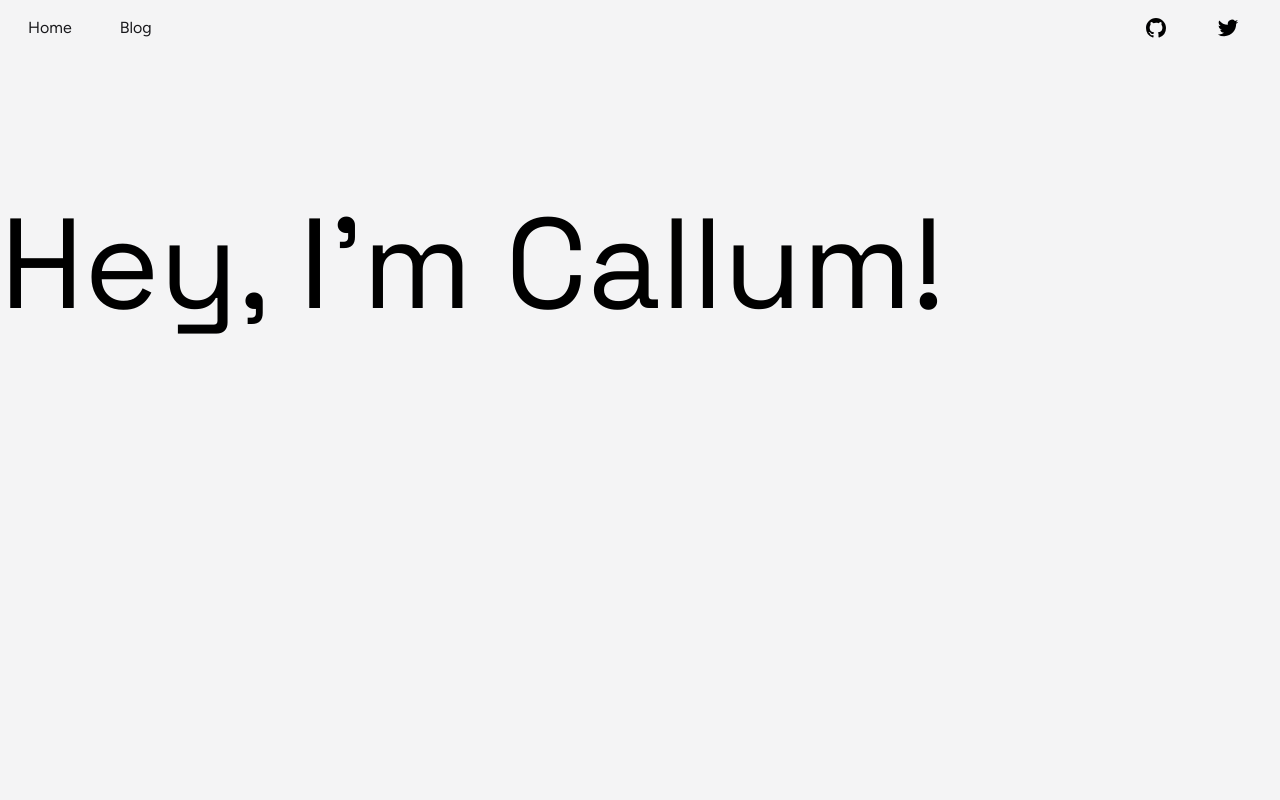
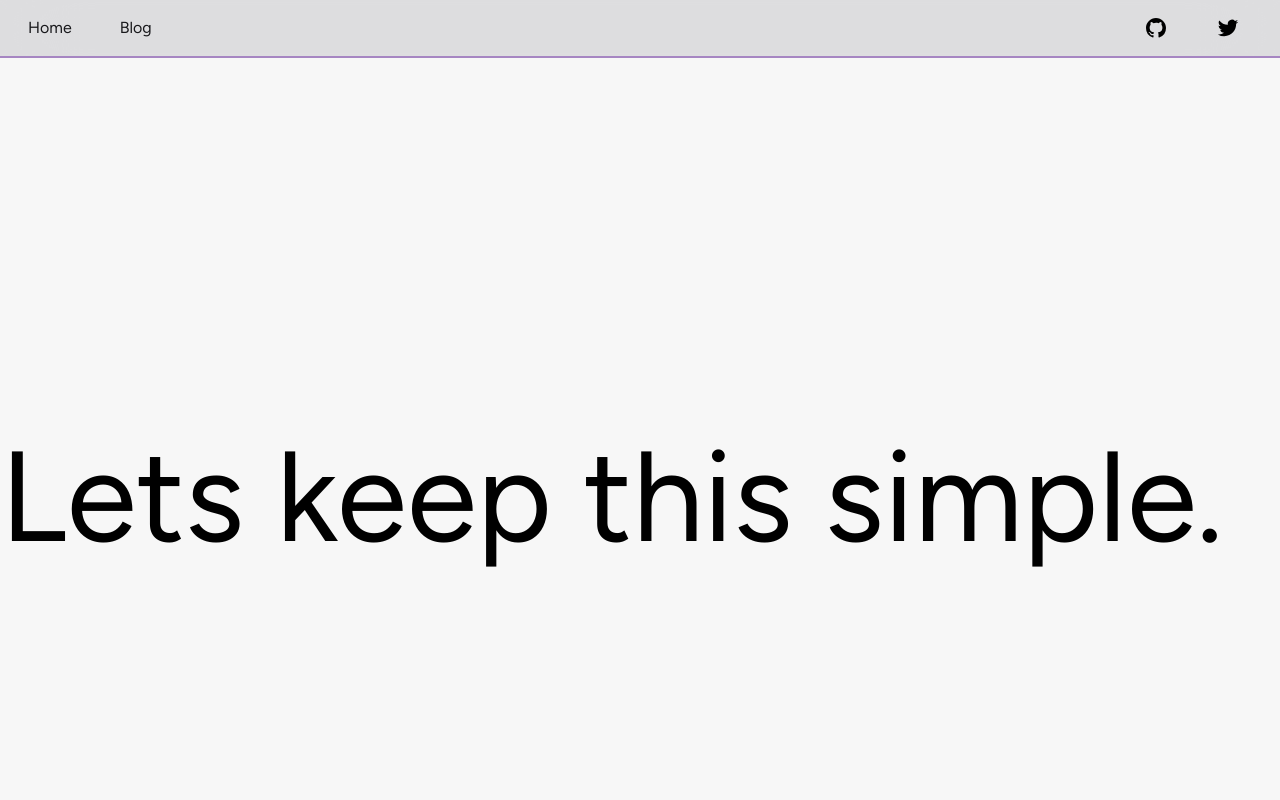
Before and after one commit to Callumk7/personal-blog-portfolio, a Next.js app: page / in a window 1280 px wide. Shown: the top 800 px of the page. Built offline with nearby package versions, Linux system fonts and the light colour scheme.

Commit message:
ongoing work

```diff
--- a/package.json
+++ b/package.json
@@ -21,6 +21,7 @@
 		"drizzle-orm": "^0.26.5",
 		"eslint": "8.40.0",
 		"eslint-config-next": "13.4.2",
+		"framer-motion": "^10.12.16",
 		"gray-matter": "^4.0.3",
 		"next": "13.4.2",
 		"postcss": "8.4.23",
--- a/src/app/blog/[slug]/page.tsx
+++ b/src/app/blog/[slug]/page.tsx
@@ -1,4 +1,3 @@
-import { HeaderGradientBlogPost } from "@/components/navbar/HeaderGradient";
 import { getAllPostFrontmatter, getPostData } from "@/util/posts";
 import Image from "next/image";
 import ReactMarkdown from "react-markdown";
@@ -19,12 +18,6 @@ export default async function BlogPage({ params }: { params: { slug: string } })
 
 	return (
 		<div>
-			<div className="absolute bottom-10 top-0 z-10 w-full">
-				<h1 className="absolute left-16 top-24 z-20 font-grotesk text-3xl font-bold text-zinc-900">
-					{post.title}
-				</h1>
-				<div className="h-full w-full bg-gradient-to-br from-primary to-zinc-100 blur-2xl"></div>
-			</div>
 			<div className="mx-auto mt-80 w-4/5 lg:w-1/2">
 				<div className="flex flex-col space-y-10 pb-20">
 					<Image
--- a/src/app/globals.css
+++ b/src/app/globals.css
@@ -3,16 +3,11 @@
 @tailwind utilities;
 
 :root {
-	--color-primary: var(--light-blue);
-	--color-secondary: var(--cadet-gray);
-	--color-tertiary: var(--paynes-gray);
-	--color-quaternary: var(--beige);
-	--color-quinary: var(--bittersweet);
+	--color-primary: var(--deluge-500);
+	--color-secondary: var(--carnation-500);
+	--color-tertiary: var(--turquoise-500);
 
-	/* Current Colours  */
-	--light-blue: #b8d8d8;
-	--cadet-gray: #7a9e9f;
-	--paynes-gray: #4f6367;
-	--beige: #eef5db;
-	--bittersweet: #fe5f55;
+	--carnation-500: #fc6471;
+	--deluge-500: #7d5ba6;
+	--turquoise-500: ##acfcd9;
 }
--- a/src/app/layout.tsx
+++ b/src/app/layout.tsx
@@ -1,6 +1,6 @@
 import Navigation from "@/components/navbar/Navigation";
 import "./globals.css";
-import { figtree, inter, space_grotesk } from "@/style/fonts";
+import { figtree, inconsolata, inter, karla, space_grotesk } from "@/style/fonts";
 export const metadata = {
 	title: "Callum - develop, design",
 	description: "Building a better web",
@@ -10,9 +10,9 @@ export default function RootLayout({ children }: { children: React.ReactNode })
 	return (
 		<html
 			lang="en"
-			className={`${inter.variable} ${space_grotesk.variable} ${figtree.variable}`}
+			className={`${inter.variable} ${space_grotesk.variable} ${figtree.variable} ${karla.variable} ${inconsolata.variable}`}
 		>
-			<body className="bg-zinc-100">
+			<body className="bg-alto-200 dark:bg-alto-950">
 				<Navigation />
 				<div className="mt-32">{children}</div>
 			</body>
--- a/src/app/page.tsx
+++ b/src/app/page.tsx
@@ -1,11 +1,11 @@
+
 export default function Home() {
 	return (
 		<div>
-			<section>
-				<h1 className="font-grotesk text-title">
-					Hey, I&apos;m Callum!
-				</h1>
+			<section className="h-screen">
+				<h1 className="font-karla absolute top-1/2 text-title">Lets keep this simple.</h1>
 			</section>
+			<section className="h-screen bg-red-300"></section>
 		</div>
 	);
 }
--- a/src/components/navbar/Navigation.tsx
+++ b/src/components/navbar/Navigation.tsx
@@ -9,7 +9,7 @@ export default function Navigation() {
 	];
 
 	return (
-		<header className="relative top-0 z-30 w-full px-4 pt-4">
+		<header className="sticky top-0 border-b-deluge-400 border-b-2 z-30 w-full bg-zinc-400 bg-opacity-30 px-4 py-4 backdrop-blur-2xl">
 			<nav className="flex items-center justify-between gap-x-6">
 				<ul className="hidden justify-between gap-x-6 md:flex">
 					{items.map((item) => (
--- a/src/style/fonts.ts
+++ b/src/style/fonts.ts
@@ -1,4 +1,4 @@
-import { Figtree, Inter, Space_Grotesk } from "next/font/google";
+import { Figtree, Inconsolata, Inter, Karla, Space_Grotesk } from "next/font/google";
 export const inter = Inter({
 	subsets: ["latin"],
 	display: "swap",
@@ -16,3 +16,15 @@ export const figtree = Figtree({
 	display: "swap",
 	variable: "--font-figtree",
 });
+
+export const karla = Karla({
+	subsets: ["latin"],
+	display: "swap",
+	variable: "--font-karla",
+});
+
+export const inconsolata = Inconsolata({
+	subsets: ["latin"],
+	display: "swap",
+	variable: "--font-inconsolata",
+});
--- a/tailwind.config.js
+++ b/tailwind.config.js
@@ -18,8 +18,71 @@ module.exports = {
 				primary: "var(--color-primary)",
 				secondary: "var(--color-secondary)",
 				tertiary: "var(--color-tertiary)",
-				quaternary: "var(--color-quaternary)",
-				quinary: "var(--color-quinary)",
+				deluge: {
+					50: "#F8F5FA",
+					100: "#F4EDF7",
+					200: "#DFCFE8",
+					300: "#CCB4DB",
+					400: "#A686C2",
+					500: "#7D5BA6",
+					600: "#6C4B96",
+					700: "#51337D",
+					800: "#392163",
+					900: "#25124A",
+					950: "#130830",
+				},
+				carnation: {
+					50: "#FFF7FB",
+					100: "#FFF0F7",
+					200: "#FFD9E9",
+					300: "#FFC2D7",
+					400: "#FC92A9",
+					500: "#FC6471",
+					600: "#E3525E",
+					700: "#BD3941",
+					800: "#96242C",
+					900: "#73151B",
+					950: "#4A090C",
+				},
+				alto: {
+					50: "#FCFCFC",
+					100: "#FCFCFC",
+					200: "#F7F7F7",
+					300: "#F2F2F2",
+					400: "#E8E8E8",
+					500: "#DDDDDD",
+					600: "#C7B3B3",
+					700: "#A67C7C",
+					800: "#855050",
+					900: "#632D2D",
+					950: "#401212",
+				},
+				turquoise: {
+					50: "#F5FCFC",
+					100: "#EBFAF8",
+					200: "#D0F5F1",
+					300: "#B6F0E8",
+					400: "#84E3D5",
+					500: "#55D6BE",
+					600: "#46C2A7",
+					700: "#30A181",
+					800: "#1F805E",
+					900: "#116141",
+					950: "#073D24",
+				},
+				"magic-mint": {
+					50: "#FAFFFE",
+					100: "#F7FFFD",
+					200: "#EBFFFA",
+					300: "#DEFFF5",
+					400: "#C5FCE8",
+					500: "#ACFCD9",
+					600: "#8AE3BA",
+					700: "#60BD8E",
+					800: "#3E9666",
+					900: "#247345",
+					950: "#0F4A24",
+				},
 			},
 			keyframes: {
 				"gradient-pulse": {
```
Also changed, not shown: public/posts/How-to-Choose-the-Right-Workout-Plan-for-You.md (+3 -3 lines), 1 other file (tests, documents, lock files or other folders). Lines whose indentation alone changed are shown as unchanged.
